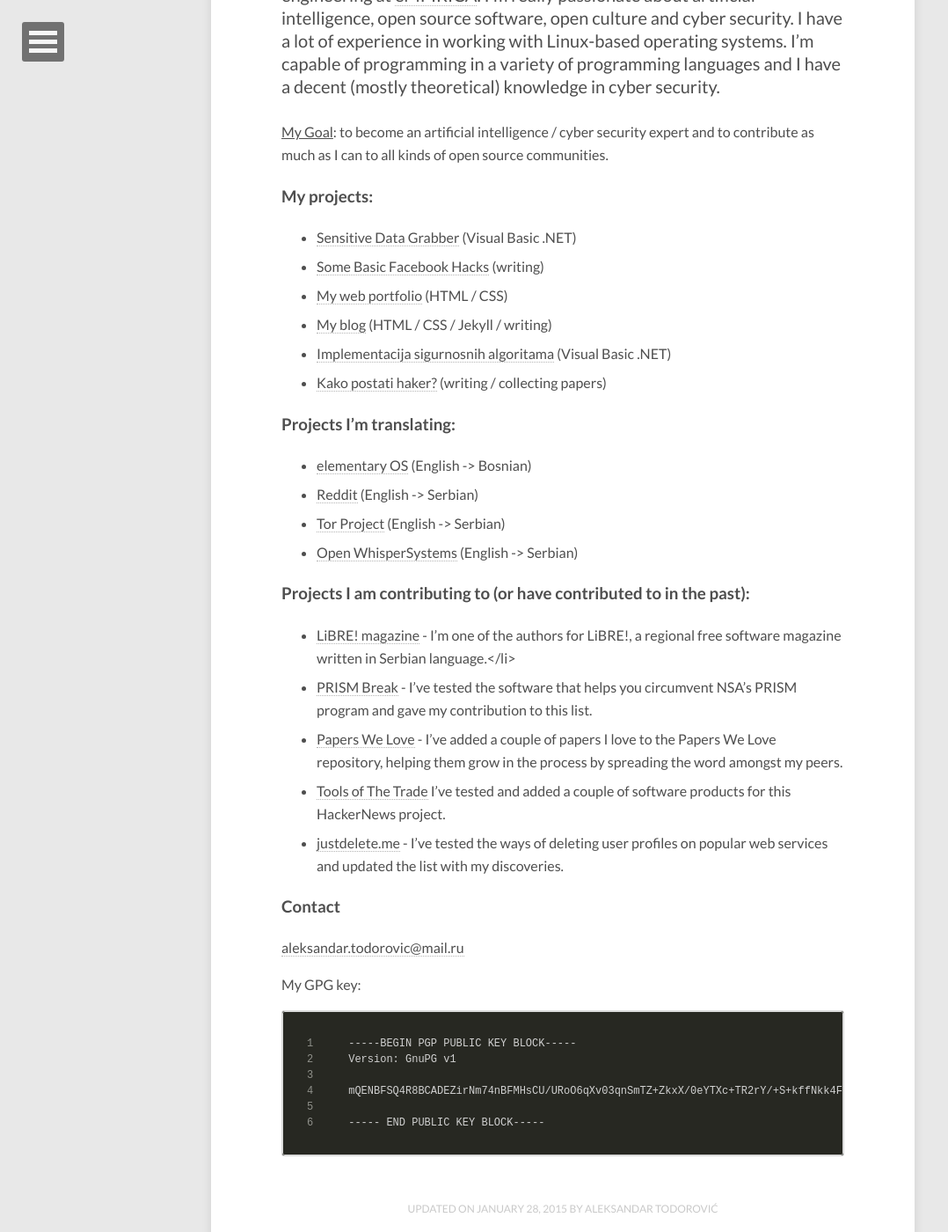
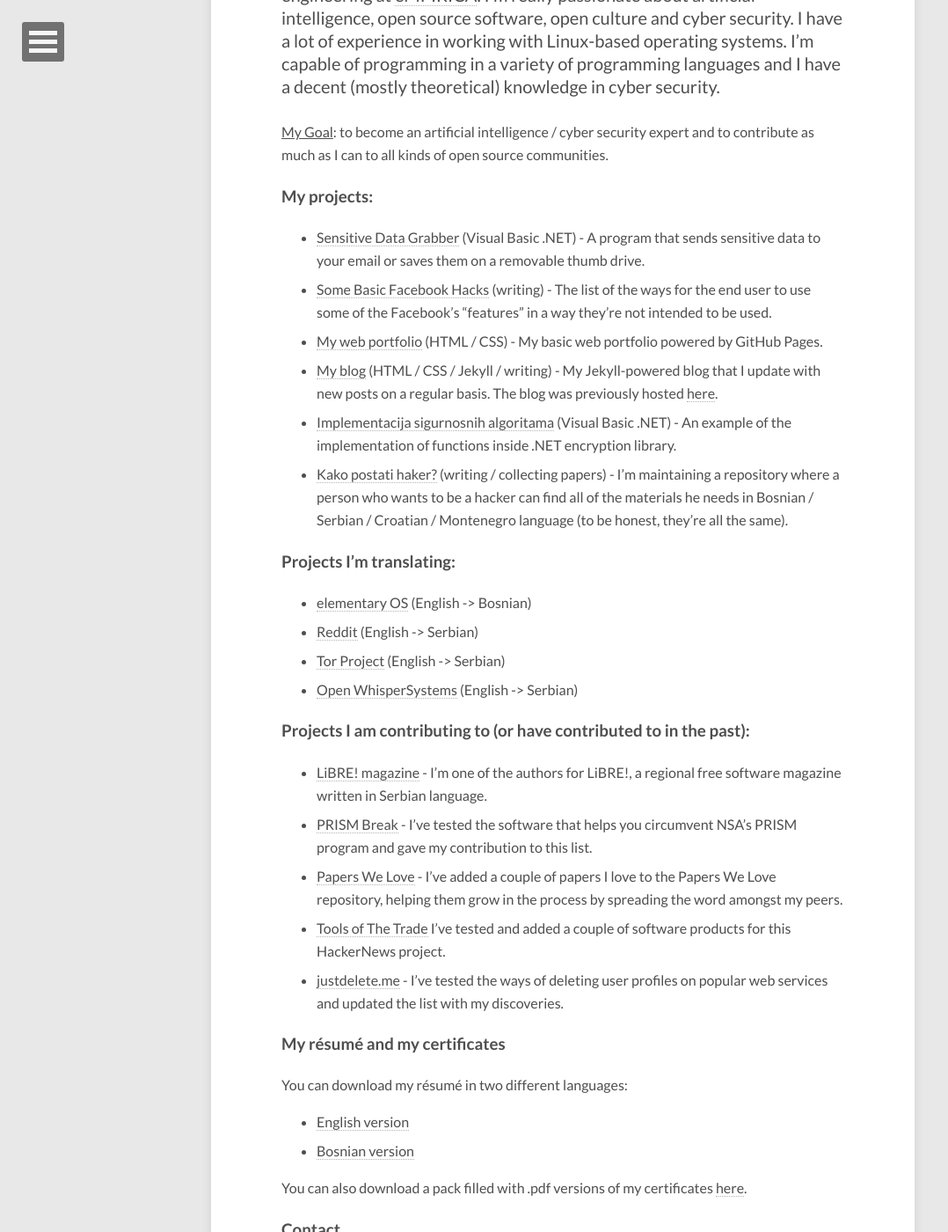
Before and after one commit to menghanhui/r3bl.blog, a Jekyll site: the page built from about/index.md, in a window 1280 px wide and 1400 px high, scrolled down 565 px. Shown: the whole window at 88% size, without its empty margins (0-1078 px from the left). Built offline with Jekyll 4.4.1, drawn with Linux system fonts in a browser that asks for light colours; nearby versions of some CDN libraries; some of the changed text lies outside the part shown.

Commit message:
About page completely finished for now

```diff
--- a/about/index.md
+++ b/about/index.md
@@ -13,12 +13,12 @@
 
 ### My projects:
 
-* [Sensitive Data Grabber](https://github.com/aleksandar-todorovic/SensitiveDataGrabber) (Visual Basic .NET)
-* [Some Basic Facebook Hacks](https://github.com/aleksandar-todorovic/my-published-papers) (writing)
-* [My web portfolio](http://aleksandar-todorovic.github.io) (HTML / CSS)
-* [My blog](https://aleksandartodorovic.wordpress.com) (HTML / CSS / Jekyll / writing)
-* [Implementacija sigurnosnih algoritama](https://github.com/aleksandar-todorovic/Implementacija-sigurnosnih-algoritama) (Visual Basic .NET)
-* [Kako postati haker?](https://github.com/aleksandar-todorovic/kako-postati-haker) (writing / collecting papers)
+* [Sensitive Data Grabber](https://github.com/aleksandar-todorovic/SensitiveDataGrabber) (Visual Basic .NET) - A program that sends sensitive data to your email or saves them on a removable thumb drive.
+* [Some Basic Facebook Hacks](https://github.com/aleksandar-todorovic/my-published-papers#some-basic-facebook-hacks) (writing) - The list of the ways for the end user to use some of the Facebook's "features" in a way they're not intended to be used.
+* [My web portfolio](http://aleksandar-todorovic.github.io) (HTML / CSS) - My basic web portfolio powered by GitHub Pages.
+* [My blog](https://r3bl.github.com) (HTML / CSS / Jekyll / writing) - My Jekyll-powered blog that I update with new posts on a regular basis. The blog was previously hosted [here](https://aleksandartodorovic.wordpress.com/).
+* [Implementacija sigurnosnih algoritama](https://github.com/aleksandar-todorovic/Implementacija-sigurnosnih-algoritama) (Visual Basic .NET) - An example of the implementation of functions inside .NET encryption library.
+* [Kako postati haker?](https://github.com/aleksandar-todorovic/kako-postati-haker) (writing / collecting papers) - I'm maintaining a repository where a person who wants to be a hacker can find all of the materials he needs in Bosnian / Serbian / Croatian / Montenegro language (to be honest, they're all the same).
 
 ### Projects I'm translating:
 
@@ -29,11 +29,20 @@
 
 ### Projects I am contributing to (or have contributed to in the past):
 
-* [LiBRE! magazine](http://libre.lugons.org/) - I'm one of the authors for LiBRE!, a regional free software magazine written in Serbian language.</li>
+* [LiBRE! magazine](http://libre.lugons.org/) - I'm one of the authors for LiBRE!, a regional free software magazine written in Serbian language.
 * [PRISM Break](https://prism-break.org/en/) - I've tested the software that helps you circumvent NSA's PRISM program and gave my contribution to this list.
 * [Papers We Love](https://github.com/papers-we-love/papers-we-love) - I've added a couple of papers I love to the Papers We Love repository, helping them grow in the process by spreading the word amongst my peers.
 * [Tools of The Trade](https://github.com/cjbarber/ToolsOfTheTrade) I've tested and added a couple of software products for this HackerNews project.
 * [justdelete.me](https://github.com/rmlewisuk/justdelete.me) - I've tested the ways of deleting user profiles on popular web services and updated the list with my discoveries.
+
+### My résumé and my certificates
+
+You can download my résumé in two different languages:
+
+*  [English version](https://drive.google.com/file/d/0By-yP9sfB84VY0cxeGV4THNNbTQ/view?usp=sharing)
+*  [Bosnian version](https://drive.google.com/file/d/0By-yP9sfB84VWENhQmtJX0x4cTg/view?usp=sharing)
+
+You can also download a pack filled with .pdf versions of my certificates [here](https://drive.google.com/file/d/0By-yP9sfB84VaFdUeU5kUXdTams/view?usp=sharing).
 
 ### Contact
 
```
Also changed, not shown: TODO.md (+1 -5 lines), 4 other files.
